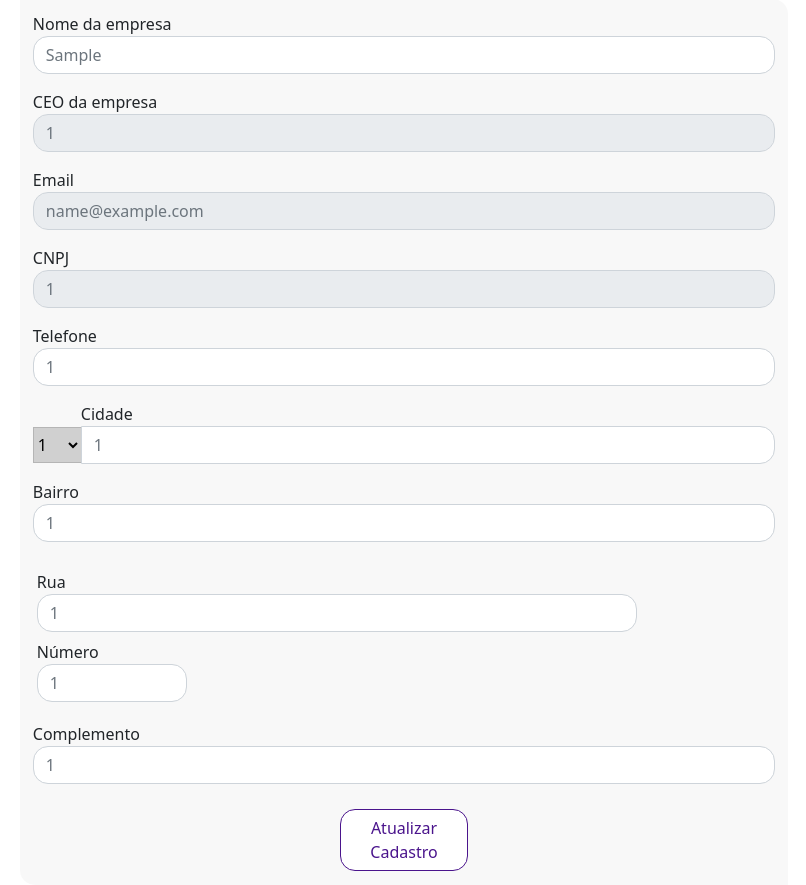
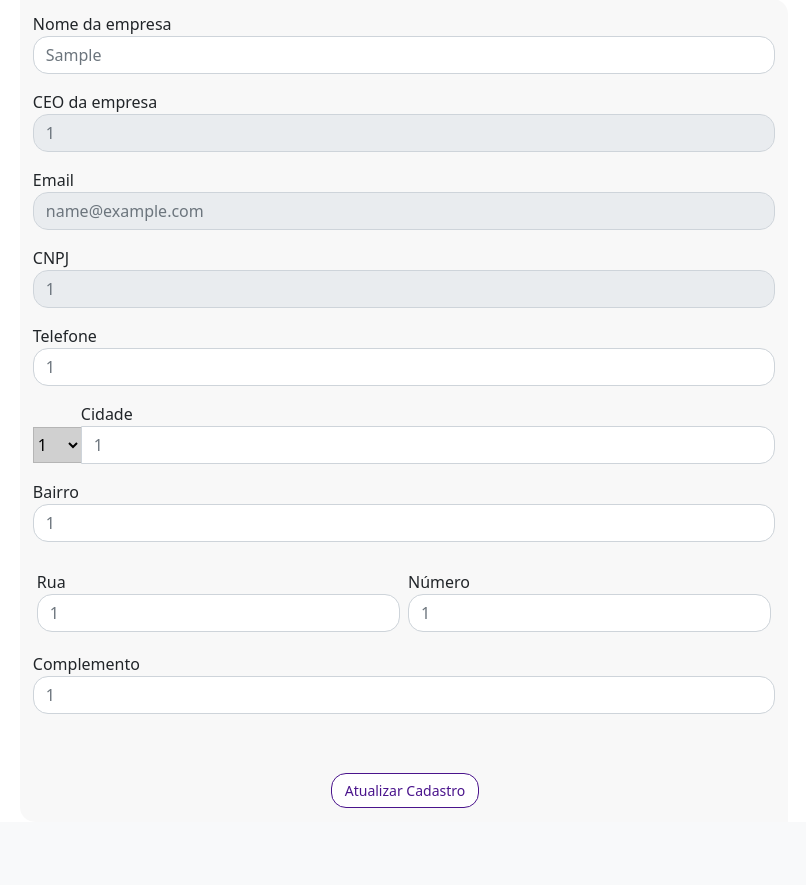
Before and after one commit to Giebmeyer/ESPy, a PHP site: page /ESPy_Web/Paginas/Empresa/minhaEmpresa_Page.php in a window 1280 px wide. Shown: the part 141-1026 px from the top of the page, without its empty margins (236-1042 px from the left). After the commit the page ends 949 px from the top, so only its background shows below. Run offline with PHP 8.4, Linux system fonts and the light colour scheme; the visitor is signed in with stand-in values (Sample User, id 1); some libraries are stand-ins or nearby versions.

Commit message:
alteração no código.

```diff
--- a/ESPy_Php/WEB/ESPy_logoff.php
+++ b/ESPy_Php/WEB/ESPy_logoff.php
@@ -6,7 +6,7 @@
         session_start();
         unset($_SESSION['email']);
         session_destroy();
-        header("Location: ../../ESPy_Web/index.php");
+        header("Location: ../../index.php");
     }
 
 
--- a/ESPy_Web/Paginas/Empresa/minhaEmpresa_Page.php
+++ b/ESPy_Web/Paginas/Empresa/minhaEmpresa_Page.php
@@ -153,14 +153,14 @@ include "../../../ESPy_Php/WEB/ESPy_validaSessao.php";
                   </div>
 
                   <!-- From Rua/Número -->
-                  <div class="input-group mb-3 mt-4" id="divRuaNumeroCadastroEmpresa">
+                  <div class="input-group mb-3 mt-4 align-self-center" id="divRuaNumeroCadastroEmpresa">
                       <div class="col m-1">
                           <label for="rua">Rua</label>
-                          <input type="text" class="form-control" id="ruaEmpresa" name="ruaEmpresa" placeholder='.$_SESSION['ruaEmpresa'].'>
+                          <input type="text" class="form-control" id="rua" name="ruaEmpresa" placeholder='.$_SESSION['ruaEmpresa'].'>
                       </div>
                       <div class="col m-1">
                           <label for="numero">Número</label>
-                          <input type="number" class="form-control" id="numeroEmpresa" name="numeroEmpresa" placeholder='.$_SESSION['numeroEmpresa'].'>
+                          <input type="number" class="form-control" id="numero" name="numeroEmpresa" placeholder='.$_SESSION['numeroEmpresa'].'>
                       </div>
                   </div>
 
--- a/ESPy_Web/Paginas/Usuario/inicial_Page.php
+++ b/ESPy_Web/Paginas/Usuario/inicial_Page.php
@@ -13,10 +13,10 @@ include "../../../ESPy_Php/WEB/ESPy_validaSessao.php";
 
     <title>ESPy</title>
 
+    <script src="../../js/jquery-3.6.0.min.js" type="text/javascript"></script>
+    <script src="../../js/bootstrap.min.js" type="text/javascript"></script>
     <link href="../../css/bootstrap.min.css" rel="stylesheet" type="text/css" />
     <link href="../../css/style.css" rel="stylesheet" type="text/css" />
-    <script type="text/javascript" src="../../js/jquery-3.6.0.min.js"></script>
-    <script type="text/javascript" src="../../js/bootstrap.min.js"></script>
 </head>
 
 <body>
@@ -34,7 +34,6 @@ include "../../../ESPy_Php/WEB/ESPy_validaSessao.php";
 
         <div class="collapse navbar-collapse" id="conteudoNavbarSuportado">
             <ul class="navbar-nav mr-auto">
-
 
                 <li class="nav-link disabled">|</li>
                 <li class="nav-item active">
--- a/ESPy_Web/css/style.css
+++ b/ESPy_Web/css/style.css
@@ -16,6 +16,8 @@ input[type=number]::-webkit-inner-spin-button, input[type=number]::-webkit-outer
     -webkit-appearance: none;
     margin: 0;
 }
+
+
 
 /* Inputs */
 
@@ -51,11 +53,15 @@ a {
 /*  */
 
 #ContainerLoginCentro {
+    width: 40%;
     margin-top: 10%;
     padding: 1%;
     background-color: rgba(128, 128, 128, 0.060);
     border-top-right-radius: 15px;
     border-bottom-left-radius: 15px;
+    font-size: 0.875em;
+    display: block;
+    min-width: 300px;
 }
 
 /* Div link e modal esqueci minha senha */
@@ -113,12 +119,16 @@ a {
 /* Botao de login */
 
 #BtnLogin {
-    width: 10vw;
     color: rgb(74, 20, 140);
     background-color: white;
     border-color: rgb(74, 20, 140);
     border-radius: 15px;
     margin: 1px;
+    font-size: 0.875em;
+    display: block;
+    left: -60px;
+    margin-top: 35px;
+    width: 100%;
 }
 
 #BtnLogin:hover {
@@ -147,6 +157,9 @@ a {
     background-color: rgba(128, 128, 128, 0.060);
     border-top-right-radius: 15px;
     border-bottom-left-radius: 15px;
+    font-size: 0.875em;
+    display: block;
+    min-width: 300px;
 }
 
 #SenhaCodastro {
@@ -203,6 +216,8 @@ a {
     background-clip: text;
     -webkit-background-clip: text;
     -webkit-text-fill-color: transparent;
+    font-size: 1.5em;
+
 }
 
 /*  */
@@ -314,13 +329,6 @@ a {
     margin: 5px;
 }
 
-#numeroEmpresa {
-    width: 150px;
-}
-
-#ruaEmpresa {
-    width: 600px;
-}
 
 /*  */
 
@@ -417,13 +425,14 @@ a {
     background-color: rgb(74, 20, 140);
     color: white;
     text-align: center;
-    box-shadow: 1px 1px 2px;;
+    box-shadow: 1px 1px 2px;
+    ;
     z-index: 1000;
     border-radius: 25px;
     padding: 0;
 }
 
-#iconBarCharts{
+#iconBarCharts {
     font-size: 40px;
     margin-top: 6px;
 }
--- a/ESPy_Web/errorConexao.html
+++ b/ESPy_Web/errorConexao.html
@@ -21,7 +21,7 @@
 
     <div id="divBemVindoUsuario" class="container-fluid">
         Não foi possível conectar no servidor...</br>
-        <a class="nav-link" href="../ESPy_Web/index.php" style="font-size: 20px;">Voltar</a>
+        <a class="nav-link" href="../index.php" style="font-size: 20px;">Voltar</a>
     </div>
 </body>
 
```
Also changed, not shown: index.php (renamed from ESPy_Web/index.php, +11 -11 lines), 1 other file.
